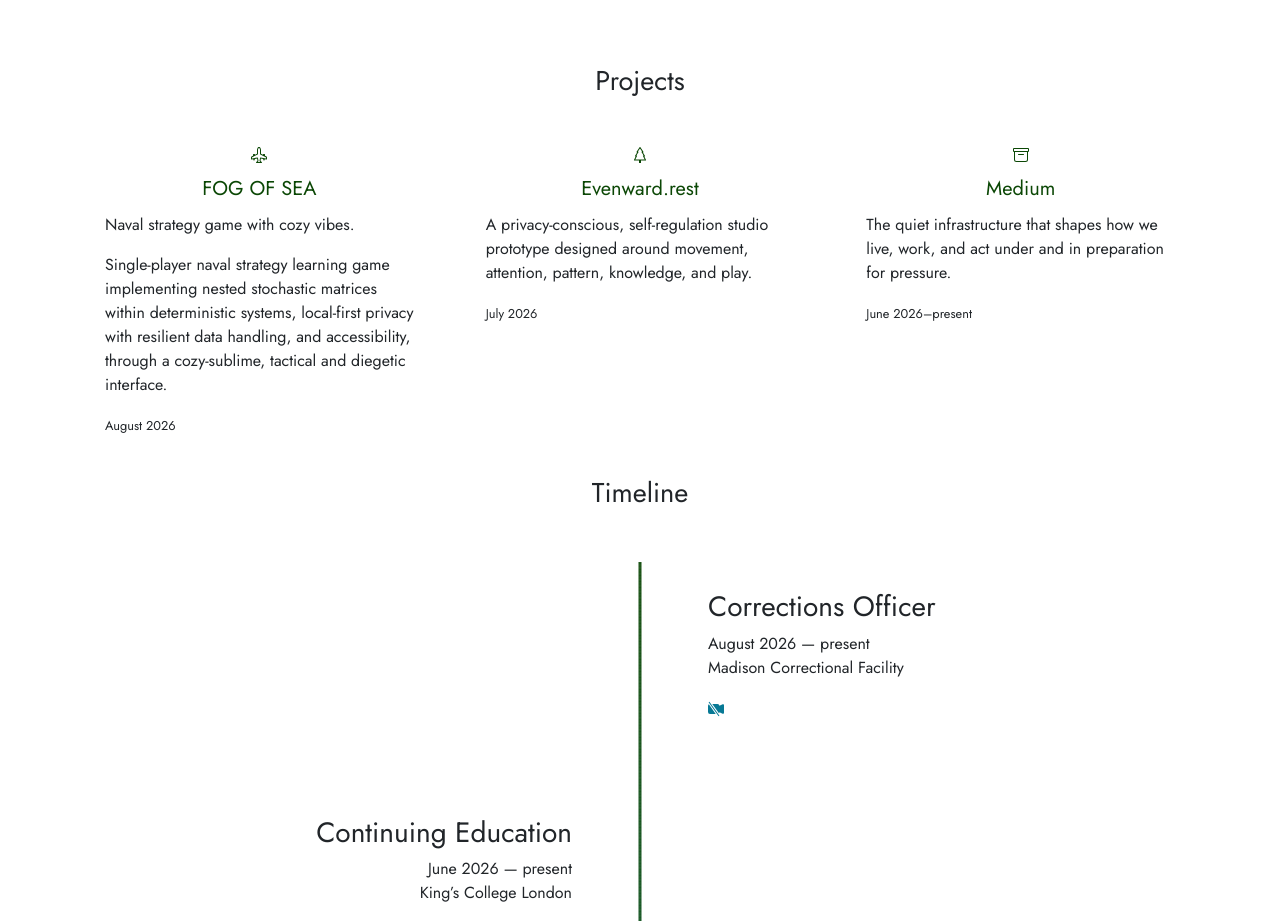
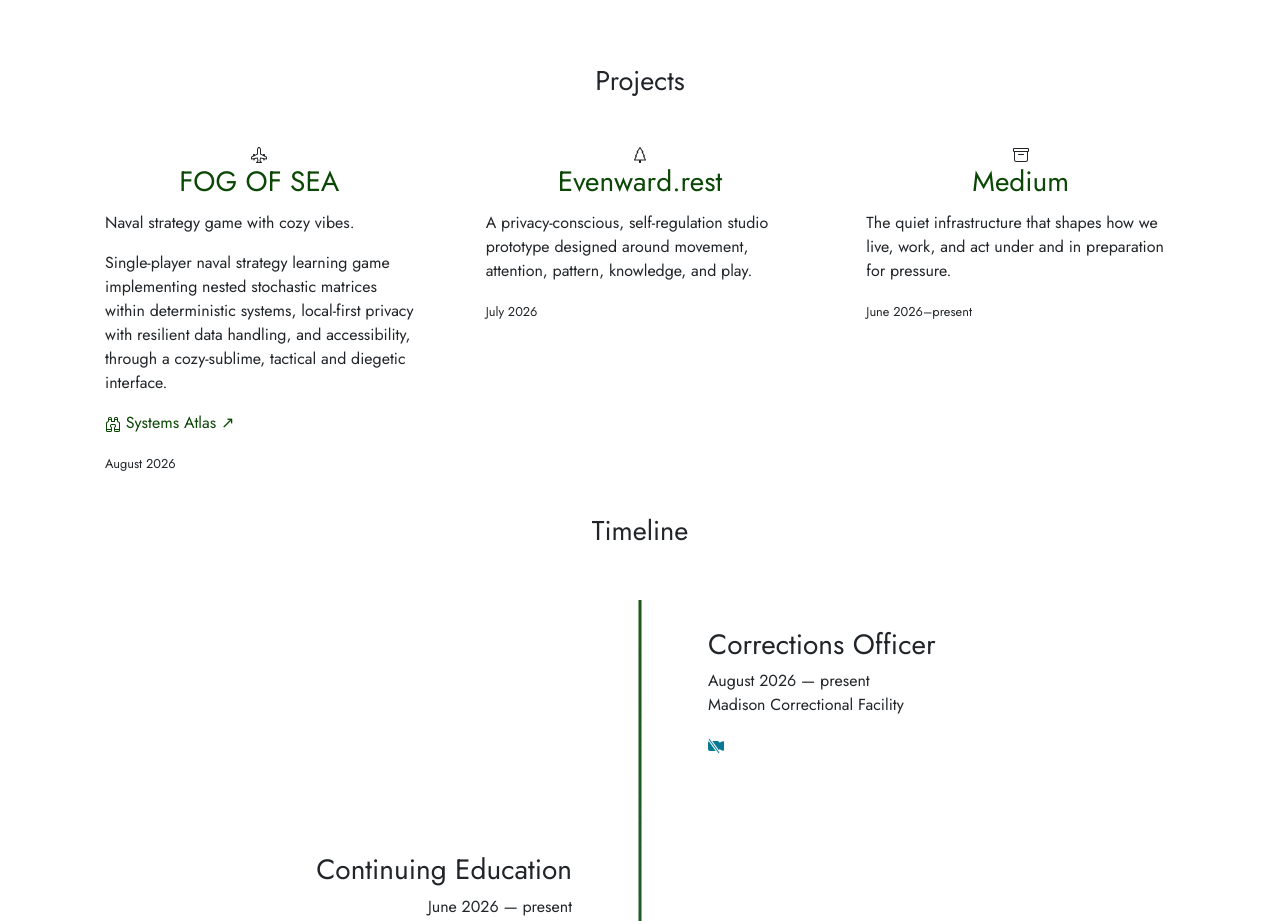
Before and after one commit to howardhayden/folio, a Next.js app: page /resume in a window 1280 px wide. Shown: the part 1140-2061 px from the top of the page. Built offline with nearby package versions, Linux system fonts and the light colour scheme.

Commit message:
Addition of FOG OF SEA Systems Atlas to Project card.

```diff
--- a/app/resume/ResumeProjects.tsx
+++ b/app/resume/ResumeProjects.tsx
@@ -1,4 +1,26 @@
-const projects = [
+type ProjectIconName =
+  | "airplane-engines"
+  | "tree"
+  | "binocular"
+  | "archive";
+
+type ProjectResource = {
+  label: string;
+  url: string;
+  icon: ProjectIconName;
+  opensInNewTab?: boolean;
+};
+
+type Project = {
+  name: string;
+  url: string;
+  icon: ProjectIconName;
+  summary: string[];
+  publication: string;
+  resources?: ProjectResource[];
+};
+
+const projects: Project[] = [
   {
     name: "FOG OF SEA",
     url: "https://fogofsea.app/",
@@ -6,6 +28,14 @@
     summary: [
       "Naval strategy game with cozy vibes.",
       "Single-player naval strategy learning game implementing nested stochastic matrices within deterministic systems, local-first privacy with resilient data handling, and accessibility, through a cozy-sublime, tactical and diegetic interface.",
+    ],
+    resources: [
+      {
+        label: "Systems Atlas",
+        url: "https://nbviewer.org/github/howardhayden/fogofsea/blob/main/docs/Systems-Atlas.ipynb",
+        icon: "binocular",
+        opensInNewTab: true,
+      },
     ],
     publication: "August 2026",
   },
@@ -39,6 +69,7 @@
       className="bi bi-airplane-engines"
       viewBox="0 0 16 16"
       aria-hidden="true"
+      focusable="false"
     >
       <path d="M8 0c-.787 0-1.292.592-1.572 1.151A4.35 4.35 0 0 0 6 3v3.691l-2 1V7.5a.5.5 0 0 0-.5-.5h-1a.5.5 0 0 0-.5.5v1.191l-1.17.585A1.5 1.5 0 0 0 0 10.618V12a.5.5 0 0 0 .582.493l1.631-.272.313.937a.5.5 0 0 0 .948 0l.405-1.214 2.21-.369.375 2.253-1.318 1.318A.5.5 0 0 0 5.5 16h5a.5.5 0 0 0 .354-.854l-1.318-1.318.375-2.253 2.21.369.405 1.214a.5.5 0 0 0 .948 0l.313-.937 1.63.272A.5.5 0 0 0 16 12v-1.382a1.5 1.5 0 0 0-.83-1.342L14 8.691V7.5a.5.5 0 0 0-.5-.5h-1a.5.5 0 0 0-.5.5v.191l-2-1V3c0-.568-.14-1.271-.428-1.849C9.292.591 8.787 0 8 0M7 3c0-.432.11-.979.322-1.401C7.542 1.159 7.787 1 8 1s.458.158.678.599C8.889 2.02 9 2.569 9 3v4a.5.5 0 0 0 .276.447l5.448 2.724a.5.5 0 0 1 .276.447v.792l-5.418-.903a.5.5 0 0 0-.575.41l-.5 3a.5.5 0 0 0 .14.437l.646.646H6.707l.647-.646a.5.5 0 0 0 .14-.436l-.5-3a.5.5 0 0 0-.576-.411L1 11.41v-.792a.5.5 0 0 1 .276-.447l5.448-2.724A.5.5 0 0 0 7 7z" />
     </svg>
@@ -55,6 +86,7 @@
       className="bi bi-tree"
       viewBox="0 0 16 16"
       aria-hidden="true"
+      focusable="false"
     >
       <path d="M8.416.223a.5.5 0 0 0-.832 0l-3 4.5A.5.5 0 0 0 5 5.5h.098L3.076 8.735A.5.5 0 0 0 3.5 9.5h.191l-1.638 3.276a.5.5 0 0 0 .447.724H7V16h2v-2.5h4.5a.5.5 0 0 0 .447-.724L12.31 9.5h.191a.5.5 0 0 0 .424-.765L10.902 5.5H11a.5.5 0 0 0 .416-.777zM6.437 4.758A.5.5 0 0 0 6 4.5h-.066L8 1.401 10.066 4.5H10a.5.5 0 0 0-.424.765L11.598 8.5H11.5a.5.5 0 0 0-.447.724L12.69 12.5H3.309l1.638-3.276A.5.5 0 0 0 4.5 8.5h-.098l2.022-3.235a.5.5 0 0 0 .013-.507" />
     </svg>
@@ -71,6 +103,7 @@
       className="bi bi-binocular"
       viewBox="0 0 16 16"
       aria-hidden="true"
+      focusable="false"
     >
       <path d="M3 2.5A1.5 1.5 0 0 1 4.5 1h1A1.5 1.5 0 0 1 7 2.5V5h2V2.5A1.5 1.5 0 0 1 10.5 1h1A1.5 1.5 0 0 1 13 2.5v2.382a.5.5 0 0 0 .276.447l.895.447A1.5 1.5 0 0 1 15 7.118V14.5a1.5 1.5 0 0 1-1.5 1.5h-3A1.5 1.5 0 0 1 9 14.5v-3a.5.5 0 0 1 .146-.354l.854-.853V9.5a.5.5 0 0 0-.5-.5h-3a.5.5 0 0 0-.5.5v.793l.854.853A.5.5 0 0 1 7 11.5v3A1.5 1.5 0 0 1 5.5 16h-3A1.5 1.5 0 0 1 1 14.5V7.118a1.5 1.5 0 0 1 .83-1.342l.894-.447A.5.5 0 0 0 3 4.882zM4.5 2a.5.5 0 0 0-.5.5V3h2v-.5a.5.5 0 0 0-.5-.5zM6 4H4v.882a1.5 1.5 0 0 1-.83 1.342l-.894.447A.5.5 0 0 0 2 7.118V13h4v-1.293l-.854-.853A.5.5 0 0 1 5 10.5v-1A1.5 1.5 0 0 1 6.5 8h3A1.5 1.5 0 0 1 11 9.5v1a.5.5 0 0 1-.146.354l-.854.853V13h4V7.118a.5.5 0 0 0-.276-.447l-.895-.447A1.5 1.5 0 0 1 12 4.882V4h-2v1.5a.5.5 0 0 1-.5.5h-3a.5.5 0 0 1-.5-.5zm4-1h2v-.5a.5.5 0 0 0-.5-.5h-1a.5.5 0 0 0-.5.5zm4 11h-4v.5a.5.5 0 0 0 .5.5h3a.5.5 0 0 0 .5-.5zm-8 0H2v.5a.5.5 0 0 0 .5.5h3a.5.5 0 0 0 .5-.5z" />
     </svg>
@@ -87,22 +120,39 @@
       className="bi bi-archive"
       viewBox="0 0 16 16"
       aria-hidden="true"
+      focusable="false"
     >
       <path d="M0 2a1 1 0 0 1 1-1h14a1 1 0 0 1 1 1v2a1 1 0 0 1-1 1v7.5a2.5 2.5 0 0 1-2.5 2.5h-9A2.5 2.5 0 0 1 1 12.5V5a1 1 0 0 1-1-1zm2 3v7.5A1.5 1.5 0 0 0 3.5 14h9a1.5 1.5 0 0 0 1.5-1.5V5zm13-3H1v2h14zM5 7.5a.5.5 0 0 1 .5-.5h5a.5.5 0 0 1 0 1h-5a.5.5 0 0 1-.5-.5" />
     </svg>
   );
 }
 
-function ProjectIcon({ icon }: { icon: string }) {
-  if (icon === "airplane-engines") {
+function ProjectIcon({ icon }: { icon: ProjectIconName }) {
+  switch (icon) {
+    case "airplane-engines":
       return <AirplaneEnginesIcon />;
+
+    case "tree":
+      return <TreeIcon />;
+
+    case "binocular":
+      return <BinocularIcon />;
+
+    case "archive":
+      return <ArchiveIcon />;
+
+    default: {
+      const exhaustiveCheck: never = icon;
+      return exhaustiveCheck;
+    }
+  }
 }
 
-  if (icon === "archive") {
-    return <ArchiveIcon />;
-  }
-
-  return <TreeIcon />;
+function projectHeadingId(name: string) {
+  return `project-${name
+    .toLowerCase()
+    .replace(/[^a-z0-9]+/g, "-")
+    .replace(/^-|-$/g, "")}`;
 }
 
 export default function ResumeProjects() {
@@ -113,36 +163,91 @@
       </h2>
 
       <div className="folio-card-grid">
-        {projects.map((project) => (
-          <article className="card" key={project.name}>
+        {projects.map((project) => {
+          const headingId = projectHeadingId(project.name);
+
+          return (
+            <article
+              className="card"
+              key={project.name}
+              aria-labelledby={headingId}
+            >
               <div className="card-body">
-              <div className="row justify-content-center">
-                <a
-                  href={project.url}
-                  title={project.name}
-                  className="tool-icon"
-                  aria-label={`Visit ${project.name}`}
+                <div
+                  className="row justify-content-center"
+                  aria-hidden="true"
                 >
+                  <span className="tool-icon">
                     <ProjectIcon icon={project.icon} />
-                </a>
+                  </span>
                 </div>
 
-              <h5 className="card-title tools-card-title row justify-content-center">
+                <h3
+                  className="card-title tools-card-title row justify-content-center"
+                  id={headingId}
+                >
                   <a href={project.url}>{project.name}</a>
-              </h5>
+                </h3>
 
-              {project.summary.map((paragraph) => (
-                <p className="card-text" key={paragraph}>
+                {project.summary.map((paragraph, index) => (
+                  <p
+                    className="card-text"
+                    key={`${project.name}-summary-${index}`}
+                  >
                     {paragraph}
                   </p>
                 ))}
+
+                {project.resources?.length ? (
+                  <nav
+                    className="project-resources"
+                    aria-label={`${project.name} supporting materials`}
+                  >
+                    <ul className="list-unstyled">
+                      {project.resources.map((resource) => {
+                        const opensInNewTab =
+                          resource.opensInNewTab === true;
+
+                        return (
+                          <li key={resource.url}>
+                            <a
+                              href={resource.url}
+                              target={
+                                opensInNewTab ? "_blank" : undefined
+                              }
+                              rel={
+                                opensInNewTab
+                                  ? "noopener noreferrer"
+                                  : undefined
+                              }
+                              aria-label={
+                                opensInNewTab
+                                  ? `${resource.label} for ${project.name}, opens in a new tab`
+                                  : `${resource.label} for ${project.name}`
+                              }
+                            >
+                              <span aria-hidden="true">
+                                <ProjectIcon icon={resource.icon} />
+                              </span>{" "}
+                              <span>{resource.label}</span>
+                              {opensInNewTab ? (
+                                <span aria-hidden="true"> ↗</span>
+                              ) : null}
+                            </a>
+                          </li>
+                        );
+                      })}
+                    </ul>
+                  </nav>
+                ) : null}
 
                 <p className="card-text">
                   <small>{project.publication}</small>
                 </p>
               </div>
             </article>
-        ))}
+          );
+        })}
       </div>
     </section>
   );
```
Lines whose indentation alone changed are shown as unchanged.
